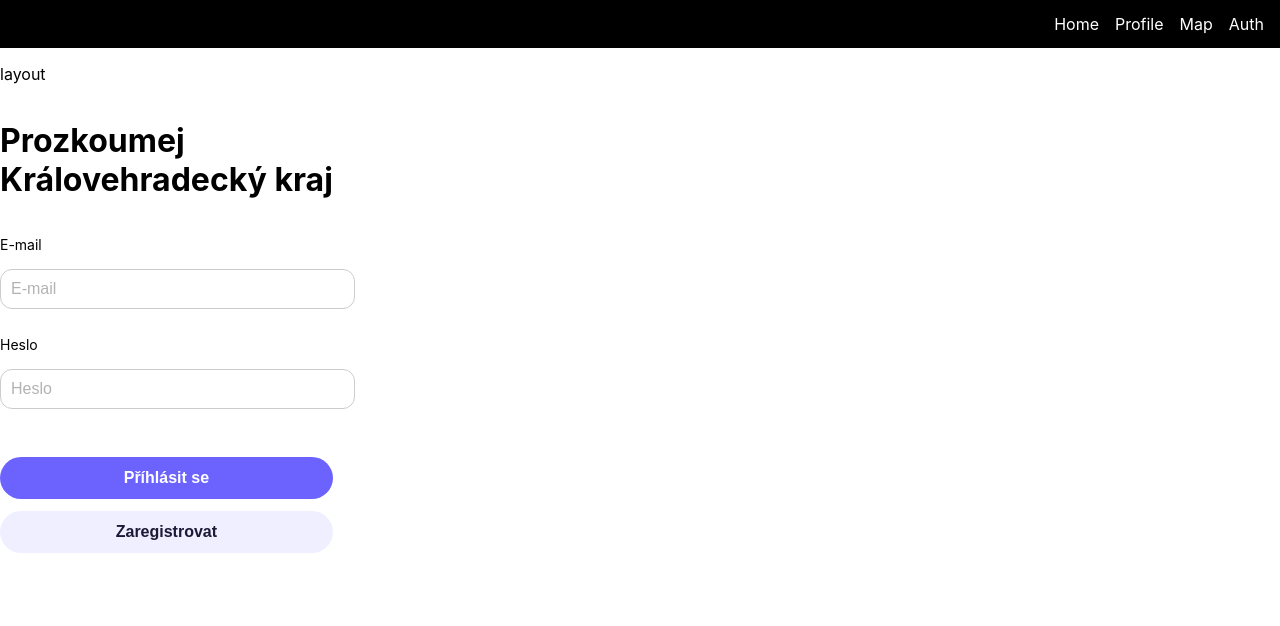
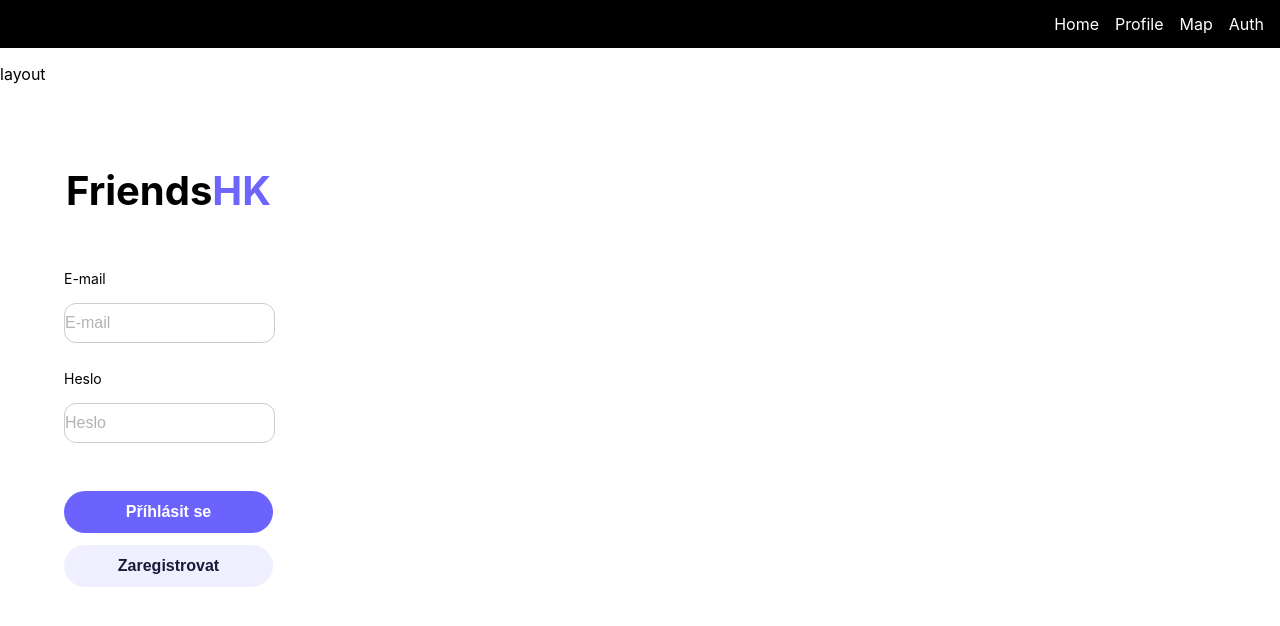
Before and after one commit to espeletia/friendmapper, a React (Create React App) app in the folder client/: page /auth in a window 1280 px wide. Shown: the top 626 px of the page. Built offline with nearby package versions, Linux system fonts and the light colour scheme.

Commit message:
modify auth dialog

```diff
--- a/client/src/components/ui/AuthDialog/AuthDialog.module.css
+++ b/client/src/components/ui/AuthDialog/AuthDialog.module.css
@@ -2,6 +2,7 @@
 .gap{
     margin-top: 36px;
 }
+
 
 .smallGap{
     margin-top:12px;
@@ -12,4 +13,17 @@
     justify-content: center;
 
     flex-direction: column;
+    padding: 3rem 4rem 3rem 4rem;
 }
+
+.hk{
+    color: #6D65FC;
+}
+
+.heading{
+    font-size: 40px;
+    font-weight: 700;
+    margin-bottom: 48px;
+    line-height: 32px;
+    align-self: center;
+}
--- a/client/src/components/ui/AuthDialog/AuthDialog.tsx
+++ b/client/src/components/ui/AuthDialog/AuthDialog.tsx
@@ -8,8 +8,8 @@ const AuthDialog = () => {
   return (
     <div>
       <div className={styles['justify-center']}>
-        <h1>
-          Prozkoumej<br /><span>Královehradecký kraj</span>
+        <h1 className={styles.heading}>
+          Friends<span className={styles.hk}>HK</span>
         </h1>
         <InputField type="email" placeholder="E-mail" />
         <InputField type="password" placeholder="Heslo" />
--- a/client/src/components/ui/AuthDialog/InputField.module.css
+++ b/client/src/components/ui/AuthDialog/InputField.module.css
@@ -1,6 +1,6 @@
 .input {
     width: 100%;
-    padding: 10px;
+    padding: 10px 0 10px 0;
     border: 1px solid #ccc;
     border-radius: 12px; /* Rounded corners */
     font-size: 16px;
```
